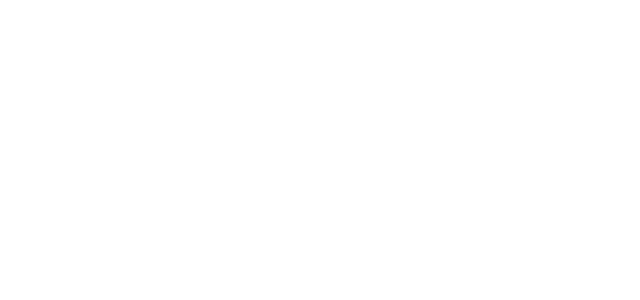
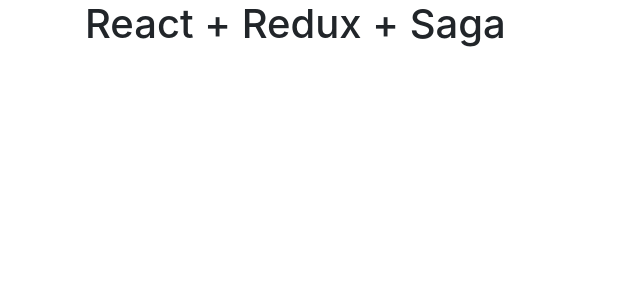
Before and after one commit to LArbuzov17/polygon, a React (Create React App) app: page / in a window 1280 px wide. Shown: the top 300 px of the page, without its empty margins (0-640 px from the left). Built offline with nearby package versions, Linux system fonts and the light colour scheme.

Commit message:
INIT COMMIT React Redux Saga

```diff
--- a/public/index.html
+++ b/public/index.html
@@ -5,10 +5,7 @@
     <link rel="icon" href="%PUBLIC_URL%/favicon.ico" />
     <meta name="viewport" content="width=device-width, initial-scale=1" />
     <meta name="theme-color" content="#000000" />
-    <meta
-      name="description"
-      content="Web site created using create-react-app"
-    />
+    <meta name="description" content="Web site created using create-react-app" />
     <link rel="apple-touch-icon" href="%PUBLIC_URL%/logo192.png" />
     <!--
       manifest.json provides metadata used when your web app is installed on a
@@ -24,7 +21,14 @@
       work correctly both with client-side routing and a non-root public URL.
       Learn how to configure a non-root public URL by running `npm run build`.
     -->
-    <title>React App</title>
+    <link
+      rel="stylesheet"
+      href="https://stackpath.bootstrapcdn.com/bootstrap/4.4.1/css/bootstrap.min.css"
+      integrity="sha384-Vkoo8x4CGsO3+Hhxv8T/Q5PaXtkKtu6ug5TOeNV6gBiFeWPGFN9MuhOf23Q9Ifjh"
+      crossorigin="anonymous"
+    />
+
+    <title>React + Redux + Saga</title>
   </head>
   <body>
     <noscript>You need to enable JavaScript to run this app.</noscript>
--- a/src/App.js
+++ b/src/App.js
@@ -1,7 +1,11 @@
 import React from 'react';
 
 function App() {
-  return <div />;
+  return (
+    <div className="container">
+      <h1>React + Redux + Saga</h1>
+    </div>
+  );
 }
 
 export default App;
--- a/src/index.js
+++ b/src/index.js
@@ -1,10 +1,9 @@
 import React from 'react';
-import ReactDOM from 'react-dom';
-import './index.css';
+import { render } from 'react-dom';
 import App from './App';
 import * as serviceWorker from './serviceWorker';
 
-ReactDOM.render(
+render(
   <React.StrictMode>
     <App />
   </React.StrictMode>,
```
Also changed, not shown: src/index.css (deleted).
